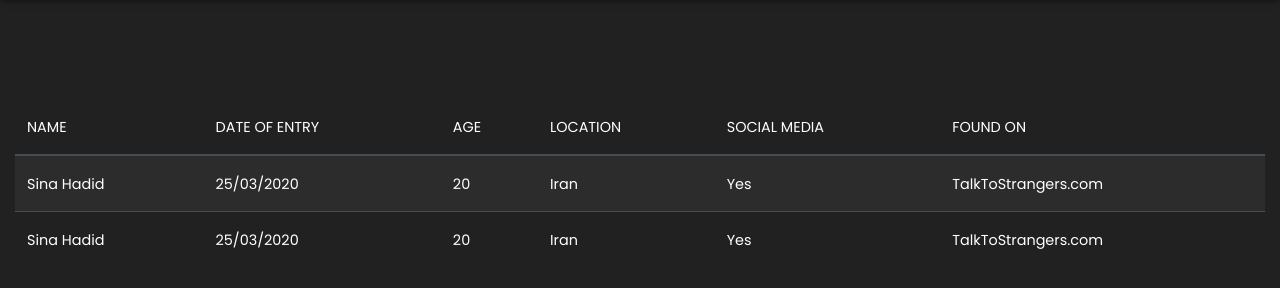
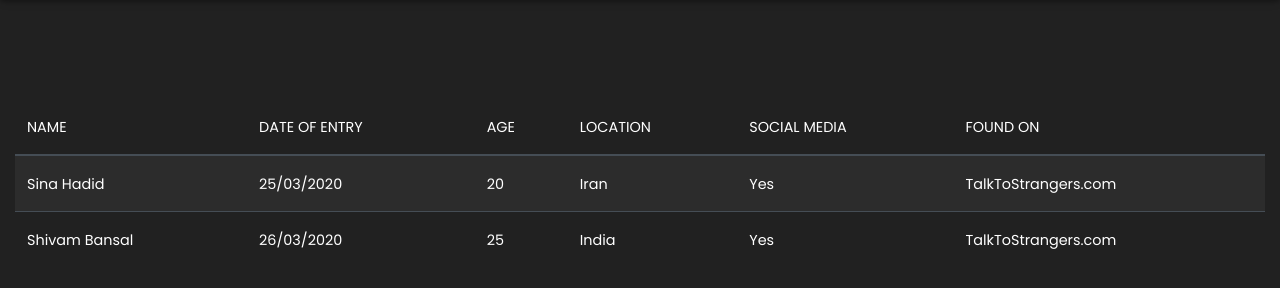
Before and after one commit to js28347/js28347.github.io, a plain HTML site: page index.html in a window 1280 px wide. Shown: the part 86-374 px from the top of the page. Drawn offline with nearby package versions, Linux system fonts and the light colour scheme.

Commit message:
Add files via upload

```diff
--- a/index.html
+++ b/index.html
@@ -58,11 +58,11 @@
                 <td scope="row" class="text-white">Yes</td>
                 <td scope="row" class="text-white">TalkToStrangers.com</td>
             </tr>
-                      <tr>
-                <td scope="row"><a class="text-white" href="Info\Sina Hadid 25.03.20.rar">Sina Hadid</a></td>
-                <td scope="row" class="text-white">25/03/2020</td>
-                <td scope="row" class="text-white">20</td>
-                <td scope="row" class="text-white">Iran</td>
+			            <tr>
+                <td scope="row"><a class="text-white" href="Info\Shivam Bansal 26.03.20.rar">Shivam Bansal</a></td>
+                <td scope="row" class="text-white">26/03/2020</td>
+                <td scope="row" class="text-white">25</td>
+                <td scope="row" class="text-white">India</td>
                 <td scope="row" class="text-white">Yes</td>
                 <td scope="row" class="text-white">TalkToStrangers.com</td>
             </tr>
```
